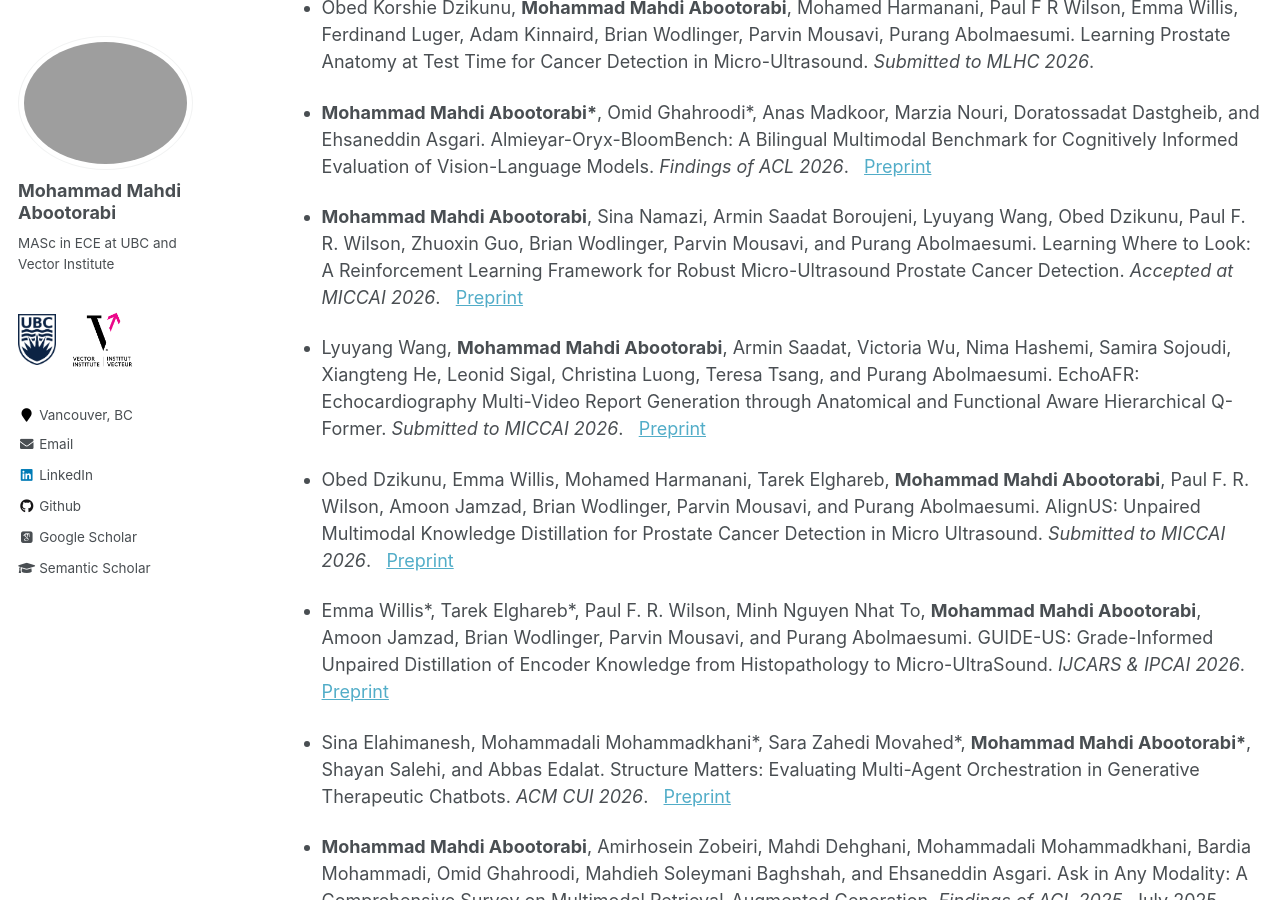
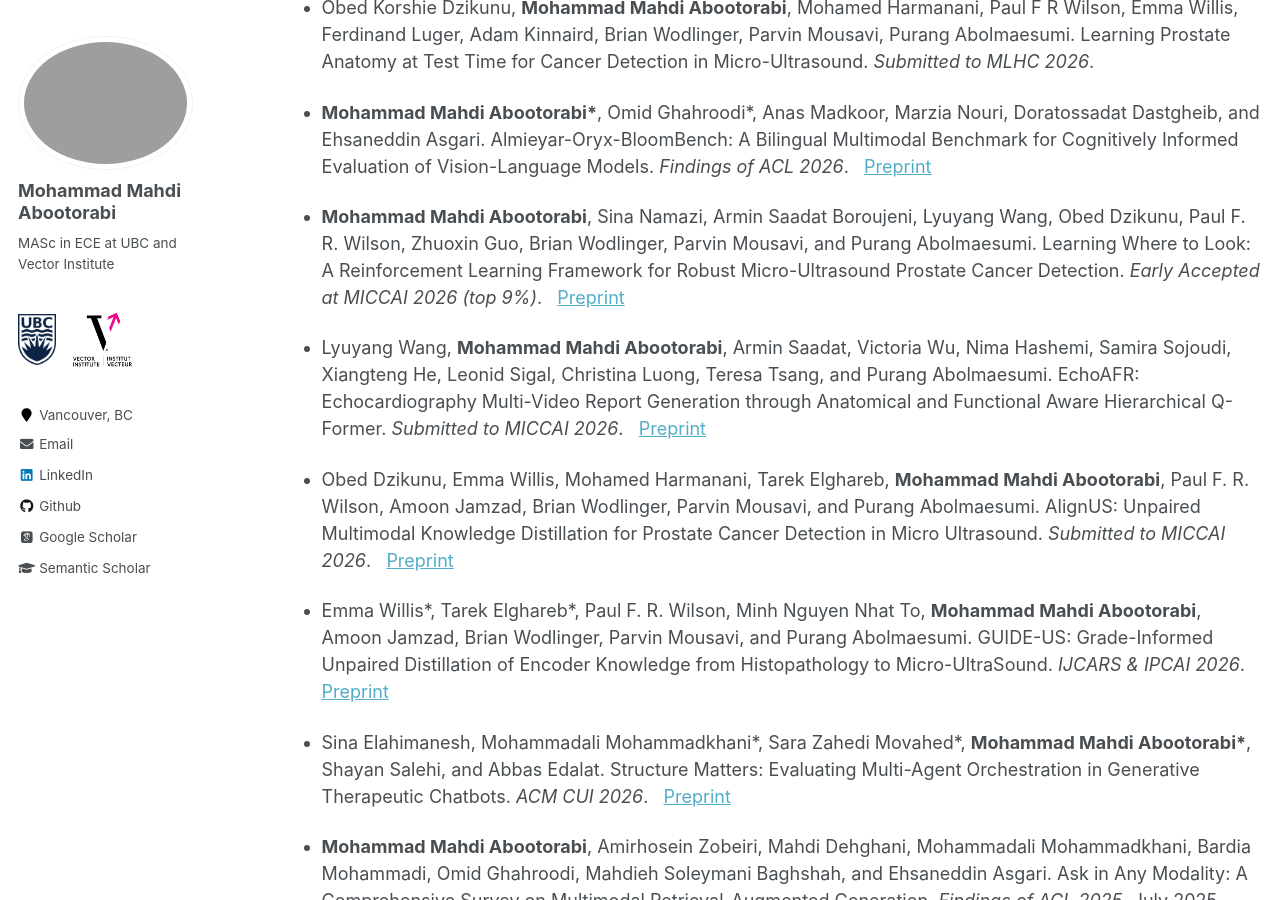
Before and after one commit to aboots/aboots.github.io, a Jekyll site: the page built from _pages/research.md, in a window 1280 px wide and 900 px high, scrolled down 527 px. Built offline with Jekyll 4.4.1, drawn with Linux system fonts in a browser that asks for light colours; nearby versions of some CDN libraries; some web fonts are replaced.

Commit message:
Update research.md

```diff
--- a/_pages/research.md
+++ b/_pages/research.md
@@ -16,7 +16,7 @@ author_profile: true
 
 - **Mohammad Mahdi Abootorabi\***, Omid Ghahroodi\*, Anas Madkoor, Marzia Nouri, Doratossadat Dastgheib, and Ehsaneddin Asgari. Almieyar-Oryx-BloomBench: A Bilingual Multimodal Benchmark for Cognitively Informed Evaluation of Vision-Language Models. *Findings of ACL 2026*. &nbsp; [Preprint](https://drive.google.com/file/d/1jRMHMwKcNEco5wxJYpVh_ecFiJST6wA6/view?usp=sharing)
 
-- **Mohammad Mahdi Abootorabi**, Sina Namazi, Armin Saadat Boroujeni, Lyuyang Wang, Obed Dzikunu, Paul F. R. Wilson, Zhuoxin Guo, Brian Wodlinger, Parvin Mousavi, and Purang Abolmaesumi. Learning Where to Look: A Reinforcement Learning Framework for Robust Micro-Ultrasound Prostate Cancer Detection. *Accepted at MICCAI 2026*. &nbsp; [Preprint](https://drive.google.com/file/d/13ILcEZKeqXjs9x_8mwkX2n5EThG1RB80/view?usp=sharing)
+- **Mohammad Mahdi Abootorabi**, Sina Namazi, Armin Saadat Boroujeni, Lyuyang Wang, Obed Dzikunu, Paul F. R. Wilson, Zhuoxin Guo, Brian Wodlinger, Parvin Mousavi, and Purang Abolmaesumi. Learning Where to Look: A Reinforcement Learning Framework for Robust Micro-Ultrasound Prostate Cancer Detection. *Early Accepted at MICCAI 2026 (top 9%)*. &nbsp; [Preprint](https://drive.google.com/file/d/13ILcEZKeqXjs9x_8mwkX2n5EThG1RB80/view?usp=sharing)
 
 - Lyuyang Wang, **Mohammad Mahdi Abootorabi**, Armin Saadat, Victoria Wu, Nima Hashemi, Samira Sojoudi, Xiangteng He, Leonid Sigal, Christina Luong, Teresa Tsang, and Purang Abolmaesumi. EchoAFR: Echocardiography Multi-Video Report Generation through Anatomical and Functional Aware Hierarchical Q-Former. *Submitted to MICCAI 2026*. &nbsp; [Preprint](https://drive.google.com/file/d/11Q20FqN9HqPi1ZALrpEwTCiuSKJ5DPi0/view?usp=sharing)
 
```
